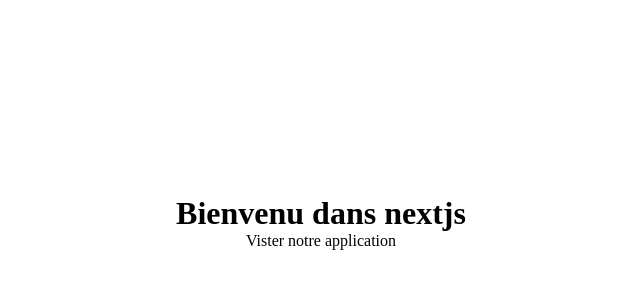
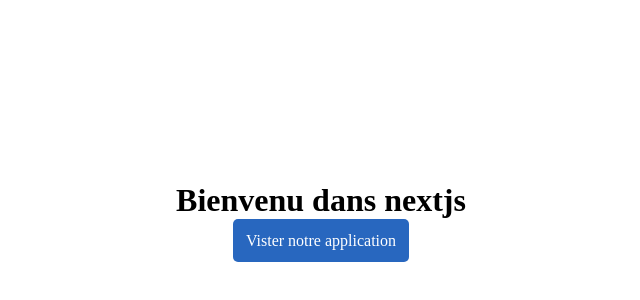
Before and after one commit to Chadrac-WAKOMYA/wateja, a Next.js app: page / in a window 1280 px wide. Shown: the part 178-478 px from the top of the page, without its empty margins (319-959 px from the left). Built offline with nearby package versions, Linux system fonts and the light colour scheme.

Commit message:
css btn-link added

```diff
--- a/src/app/globals.css
+++ b/src/app/globals.css
@@ -33,6 +33,14 @@
 }
 
 .page {
+  padding: 0.8rem;
+  text-decoration: none;
+  background-color: rgb(40,103,191);
+  color: white;
+  border-radius: 5px;
+}
+
+.btn-link {
   padding: 0.8rem;
   text-decoration: none;
   background-color: rgb(40,103,191);
--- a/src/app/page.tsx
+++ b/src/app/page.tsx
@@ -4,7 +4,7 @@ export default function Home() {
   return (
     <div className={styles.page}>
       <h1>Bienvenu dans nextjs</h1>
-      <a href="">Vister notre application</a>
+      <a href="" className="btn-link">Vister notre application</a>
     </div>
   );
 }
```
